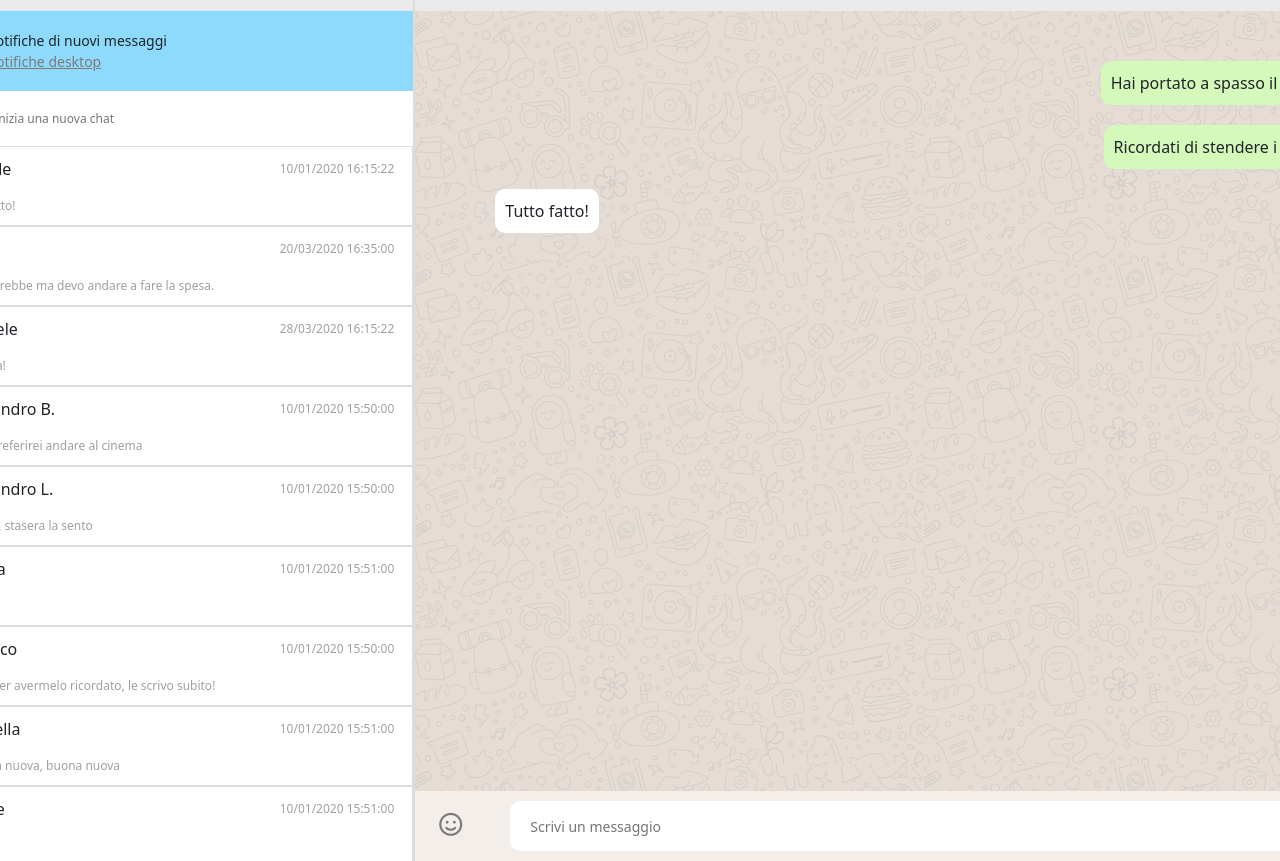
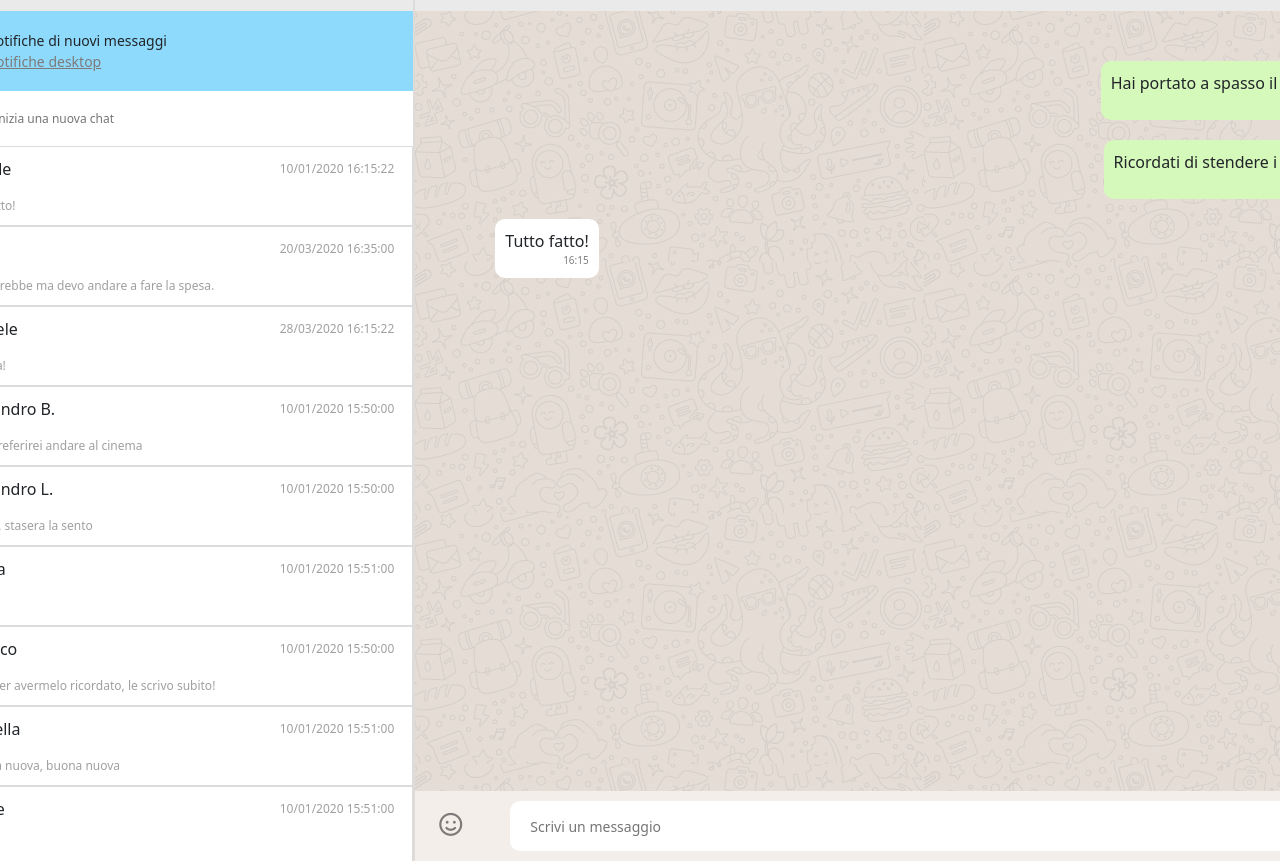
Before and after one commit to FabrizioFavia/vue-boolzapp, a website: page index.html in a window 1280 px wide. Shown: the top 861 px of the page. Drawn offline with nearby package versions, Linux system fonts and the light colour scheme.

Commit message:
feat(js): created getHour function

```diff
--- a/css/main.css
+++ b/css/main.css
@@ -172,15 +172,20 @@ body {
     background-color: #D5F9BA;
     display: flex;
     align-self: flex-end;
-    max-width: 350px;
+    max-width: 360px;
 }
 
 .received {
     background-color: white;
     display: flex;
     align-self: flex-start;
-    max-width: 350px;
+    max-width: 360px;
+}
 
+.date{
+    font-size: 10px;
+    align-self: flex-end;
+    color: #7e7a7a;
 }
 
 .clicked {
--- a/index.html
+++ b/index.html
@@ -2,6 +2,7 @@
 <html lang="en">
 
 <head>
+
     <script src="https://unpkg.com/vue@3/dist/vue.global.js"></script>
     <link href="https://cdn.jsdelivr.net/npm/bootstrap@5.2.3/dist/css/bootstrap.min.css" rel="stylesheet"
         integrity="sha384-rbsA2VBKQhggwzxH7pPCaAqO46MgnOM80zW1RWuH61DGLwZJEdK2Kadq2F9CUG65" crossorigin="anonymous">
@@ -23,6 +24,7 @@
                 <!---------------- LEFT PART ------------------>
                 <!--------------------------------------------->
                 <div class="leftPart d-flex flex-column">
+                    <!-- HEADER -->
                     <div class=" ps-2 pe-4 sectionHeader d-flex align-items-center justify-content-between">
                         <div class="profileLogoBox d-flex align-items-center">
                             <div class="logoContainer">
@@ -51,14 +53,15 @@
                         <label for="">
                             <i class="ms-3 fa-solid fa-magnifying-glass"></i>
                         </label>
-                        <input @keyup="contactsFilter" v-model="inputSearch" id="filter" class="searchInput ms-4 ps-1" type="text" placeholder="Cerca o inizia una nuova chat">
+                        <input @keyup="contactsFilter" v-model="inputSearch" id="filter" class="searchInput ms-4 ps-1"
+                            type="text" placeholder="Cerca o inizia una nuova chat">
                     </div>
                     <!-- CHATLIST SECTION -->
                     <div class="messagesSec">
 
-                        <!-- CHAT -->
                         <template v-for="(chat, i) in contacts">
-                            <div v-show="chat.visible==true" @click="clickedChat(chat)" class="chat justify-content-between">
+                            <div v-show="chat.visible==true" @click="clickedChat(chat)"
+                                class="chat justify-content-between">
                                 <div class="leftChat">
                                     <div class="logoContainer">
                                         <img class="profileImg" :src="chat.avatar" alt="">
@@ -77,13 +80,17 @@
                         </template>
                     </div>
 
+                </div>
 
-                </div>
+
+
 
                 <!---------------- RIGHT PART ----------------->
                 <!--------------------------------------------->
 
                 <div class="rightPart d-flex flex-column">
+
+                    <!-- HEADER -->
                     <div class=" ps-2 pe-4 pt-1 sectionHeader d-flex align-items-center justify-content-between">
                         <div class="leftChat">
                             <div class="logoContainer">
@@ -92,7 +99,7 @@
                             <div class="lastTime ms-3">
                                 <div class="friendName pt-3">{{selectedChat.name}}</div>
                                 <div class="message">
-                                    <p>Ultimo messaggio il
+                                    <p @click="getHour()">Ultimo messaggio il
                                         {{selectedChat.messages[selectedChat.messages.length-1].date}}</p>
                                 </div>
                             </div>
@@ -106,8 +113,9 @@
                     <!------------- MAIN RIGHT ---------------->
                     <div class="mainSection d-flex flex-column">
                         <template v-for="message in selectedChat.messages">
-                            <div :class="(message.status==`sent`) ? `sent` : `received`" class="msg">
-                                {{message.message}}
+                            <div :class="(message.status==`sent`) ? `sent` : `received`" class="msg d-flex flex-column">
+                                <div>{{message.message}}</div>
+                                <div class="date">{{gethour(message)}}</div>
                             </div>
                         </template>
                     </div>
@@ -133,4 +141,5 @@
     </div>
     <script src="./js/main.js"></script>
 </body>
+
 </html>
--- a/js/main.js
+++ b/js/main.js
@@ -203,6 +203,7 @@ createApp({
             selectedChat: null,
             inputSearch: "",
             nameArray: [],
+
         }
     },
     methods: {
@@ -217,6 +218,9 @@ createApp({
             }
 
             console.log(this.clicked)
+
+            const x = DateTime.now().setZone("America/New_York").minus({ weeks: 1 }).endOf("day").toISO();
+            console.log(x);
         },
 
         addMsg() {
@@ -243,10 +247,13 @@ createApp({
                 toCheck = toCheck.slice(0, this.inputSearch.length)
                 toCheck == this.inputSearch.toLowerCase() ? element.visible = true : element.visible = false;
             })
+        },
+        gethour(message){
+            return message.date.split(" ")[1].split(":")[0]+ ":" + message.date.split(" ")[1].split(":")[1];
         }
 
     },
     beforeMount() {
-        this.selectedChat = this.contacts[0]
+        this.selectedChat = this.contacts[0];
     }
 }).mount('#app')
```
Also changed, not shown: package.json (added, +19 -0 lines).
